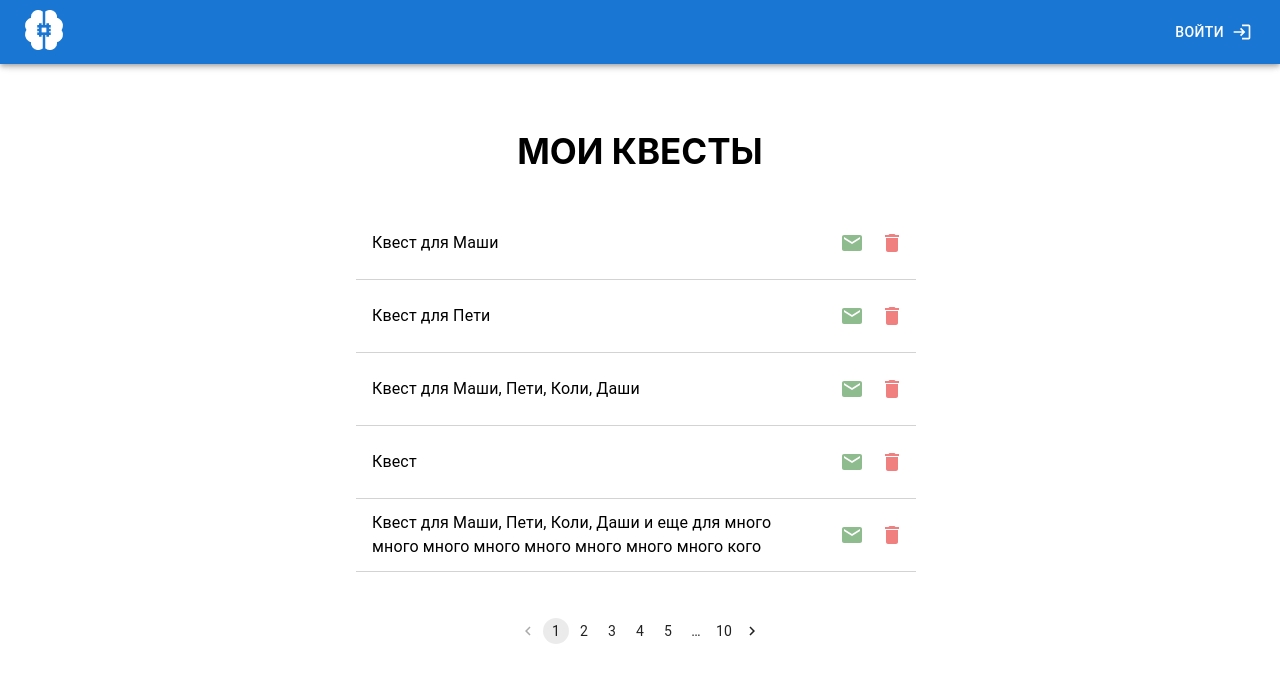
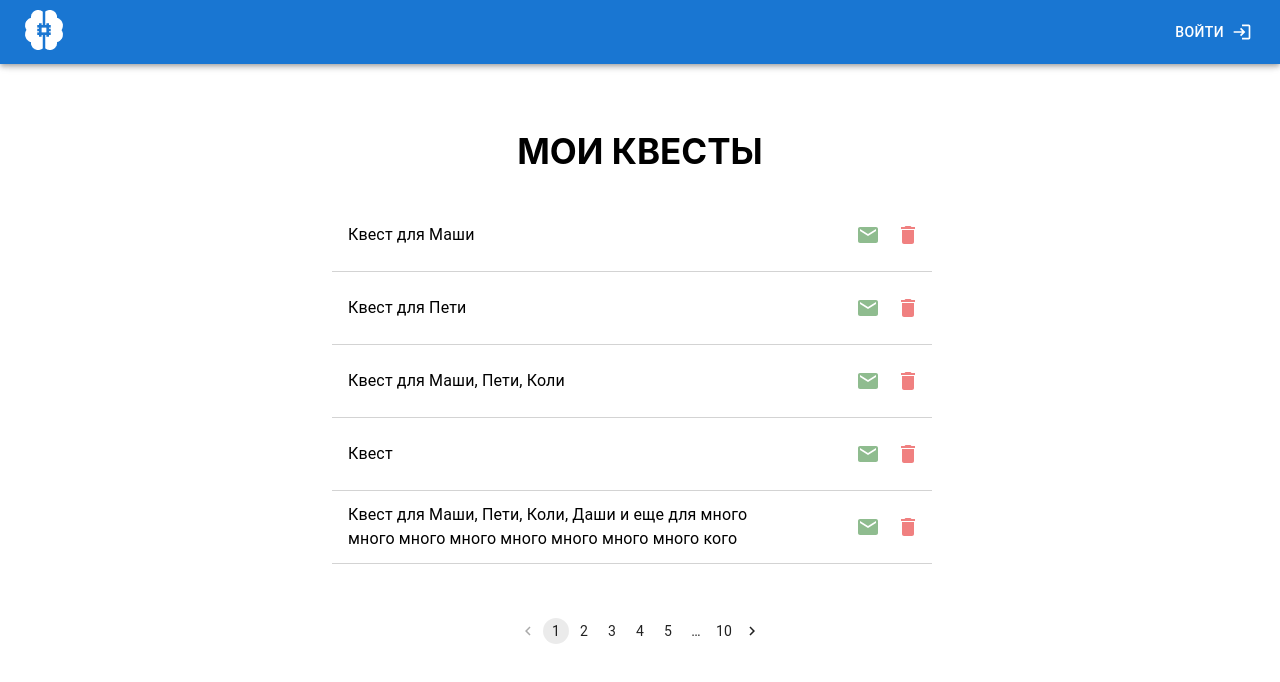
Before and after one commit to superhorsy/quest-app-frontend, a React (Create React App) app: page /panel/my-quests in a window 1280 px wide. Shown: the top 682 px of the page. Built offline with nearby package versions, Linux system fonts and the light colour scheme.

Commit message:
userQuests: исправлена ошибка сжатия списка при удалении элементов

```diff
--- a/src/pages/userQuestsPage/userQuestsPage.js
+++ b/src/pages/userQuestsPage/userQuestsPage.js
@@ -1,6 +1,5 @@
 import React, {useState} from "react";
 import {
-    Container,
     Grid,
     IconButton,
     List,
@@ -24,7 +23,7 @@ const userQuests = [
     },
     {
         id: '3',
-        name: 'Квест для Маши, Пети, Коли, Даши ',
+        name: 'Квест для Маши, Пети, Коли  ',
     },
     {
         id: '4',
@@ -47,16 +46,16 @@ export const UserQuestsPage = () => {
         <div className="page-container">
             <div className="main-container">
                 <h1 className="title">Мои квесты</h1>
-                <Container maxWidth="sm">
-                    <Grid container spacing={1}>
-                        <List>
+                    <Grid container spacing={2} sx={{maxWidth: '600px'}}>
+                        <List sx={{width: '100%'}}>
                             {quests.map((quest) => (
                                 <ListItem
                                     key={quest.id}
                                     button
-                                    sx={{borderBottom: '1px solid lightgray', minHeight: '73px'}}
+                                    className={style.listItem}
+                                    sx={{borderBottom: '1px solid lightgray'}}
                                 >
-                                    <Grid item xs={10}><ListItemText>{quest.name}</ListItemText></Grid>
+                                    <Grid item xs={9}><ListItemText>{quest.name}</ListItemText></Grid>
                                     <Grid item xs={2}><ListItemSecondaryAction>
                                         <IconButton aria-label="send" sx={{ color: "#8FBC8F" }}>
                                             <EmailIcon/>
@@ -77,7 +76,6 @@ export const UserQuestsPage = () => {
                             <Pagination className={style.pagination} count={10} size="small"/>
                         </Grid>
                     </Grid>
-                </Container>
             </div>
         </div>
     );
--- a/src/pages/userQuestsPage/userQuestsPage.module.scss
+++ b/src/pages/userQuestsPage/userQuestsPage.module.scss
@@ -1,3 +1,21 @@
+.listItem {
+  min-height: 73px;
+  min-width: 570px;
+  @media (max-width: 600px) {
+    min-width: 400px;
+  }
+  @media (max-width: 550px) {
+    min-width: 400px;
+  }
+  @media (max-width: 450px) {
+    min-width: 300px;
+  }
+  @media (max-width: 375px) {
+    min-width: 250px;
+  }
+
+}
+
 .pagination {
   display: flex;
   justify-content: center;
```
